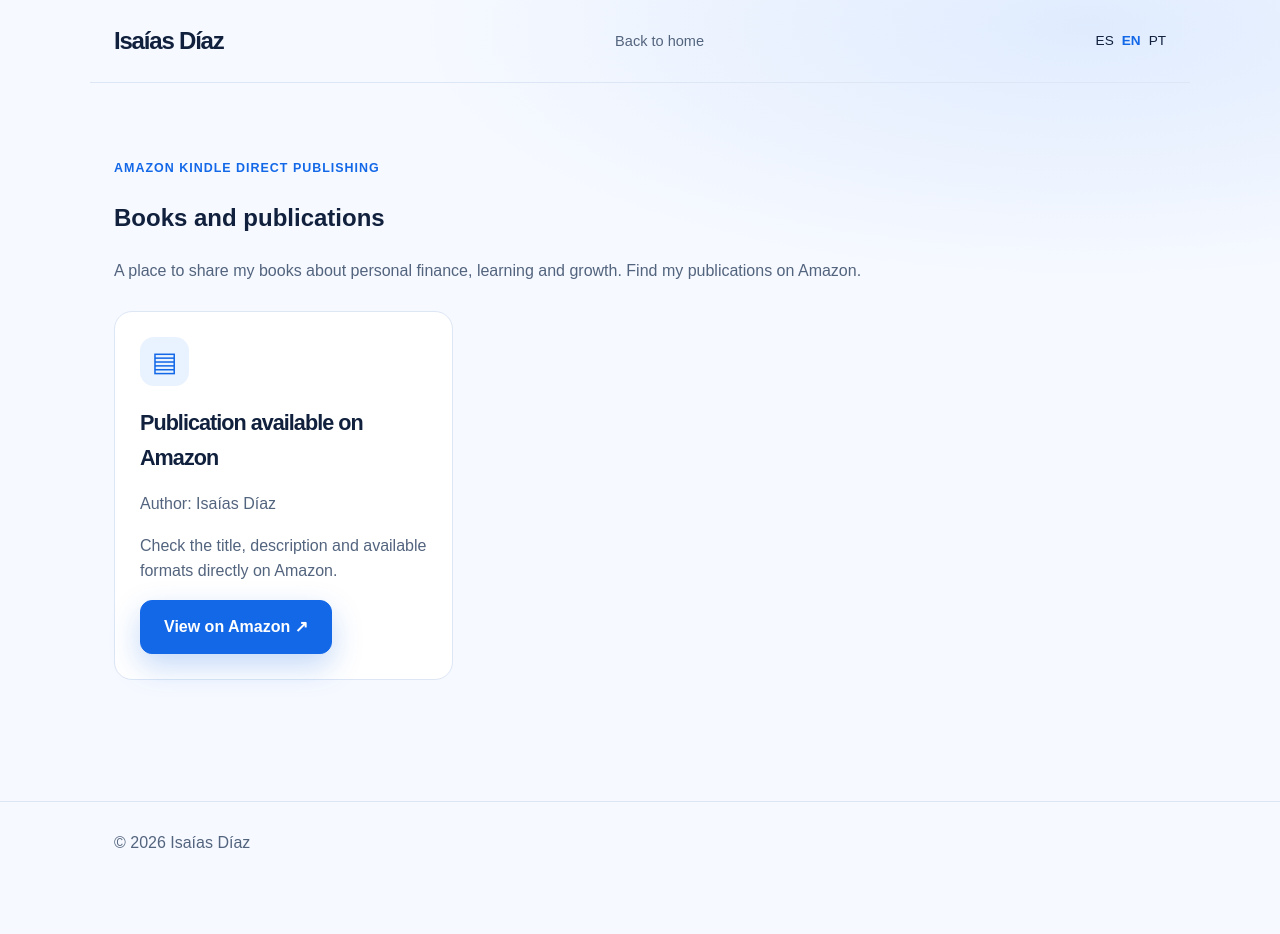
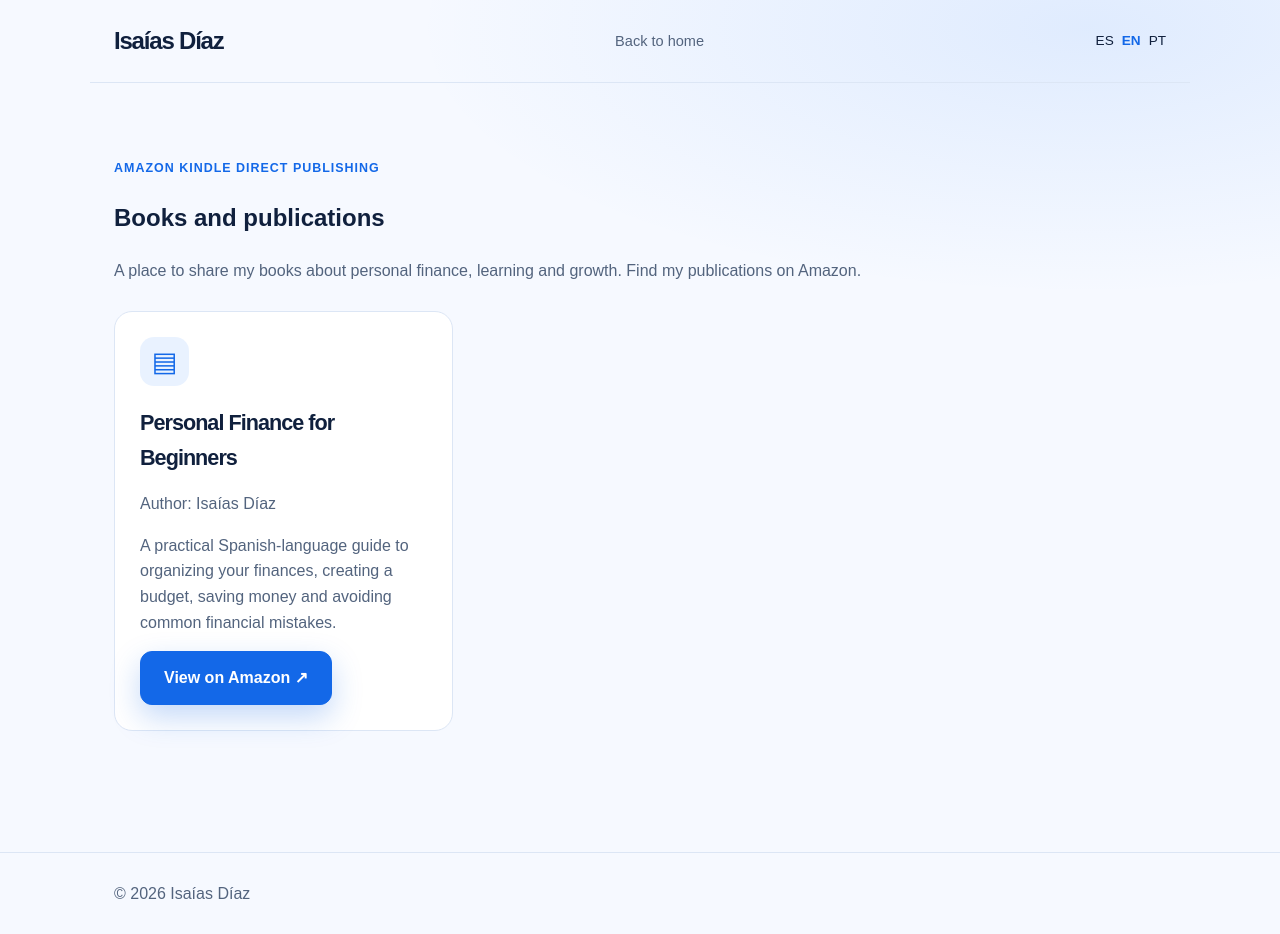
Before and after one commit to roshi2709/isaiasdiaz-web, a Next.js app: page /en/libros/ in a window 1280 px wide. Before the commit the page ends 883 px from the top, so only its background shows below. Built offline with nearby package versions, Linux system fonts and the light colour scheme.

Commit message:
content: add verified finance book title and descriptions in books catalog

```diff
--- a/src/app/[lang]/libros/page.tsx
+++ b/src/app/[lang]/libros/page.tsx
@@ -1,9 +1,9 @@
 import type { Metadata } from 'next';
 import Link from 'next/link';
 const translations={
- es:{title:'Libros de Isaías Díaz',description:'Descubre los libros publicados por Isaías Díaz y encuéntralos en Amazon.',heading:'Libros y publicaciones',intro:'Un espacio para compartir mis libros sobre finanzas personales, aprendizaje y crecimiento. Aquí encontrarás las publicaciones disponibles en Amazon.',book:'Publicación disponible en Amazon',detail:'Consulta el título, la descripción y los formatos disponibles directamente en Amazon.',buy:'Ver libro en Amazon',back:'Volver al inicio',author:'Autor: Isaías Díaz'},
- en:{title:'Books by Isaías Díaz',description:'Explore books by Isaías Díaz available on Amazon.',heading:'Books and publications',intro:'A place to share my books about personal finance, learning and growth. Find my publications on Amazon.',book:'Publication available on Amazon',detail:'Check the title, description and available formats directly on Amazon.',buy:'View on Amazon',back:'Back to home',author:'Author: Isaías Díaz'},
- pt:{title:'Livros de Isaías Díaz',description:'Conheça os livros de Isaías Díaz disponíveis na Amazon.',heading:'Livros e publicações',intro:'Um espaço para compartilhar meus livros sobre finanças pessoais, aprendizado e crescimento. Encontre minhas publicações na Amazon.',book:'Publicação disponível na Amazon',detail:'Confira o título, a descrição e os formatos disponíveis diretamente na Amazon.',buy:'Ver na Amazon',back:'Voltar ao início',author:'Autor: Isaías Díaz'}
+ es:{title:'Libros de Isaías Díaz',description:'Descubre los libros publicados por Isaías Díaz y encuéntralos en Amazon.',heading:'Libros y publicaciones',intro:'Un espacio para compartir mis libros sobre finanzas personales, aprendizaje y crecimiento. Aquí encontrarás las publicaciones disponibles en Amazon.',book:'Finanzas personales para principiantes',detail:'Guía práctica para aprender a manejar tu dinero de forma simple, clara y efectiva. Aprende a organizar ingresos y gastos, elaborar un presupuesto, ahorrar y evitar errores financieros comunes.',buy:'Ver libro en Amazon',back:'Volver al inicio',author:'Autor: Isaías Díaz'},
+ en:{title:'Books by Isaías Díaz',description:'Explore books by Isaías Díaz available on Amazon.',heading:'Books and publications',intro:'A place to share my books about personal finance, learning and growth. Find my publications on Amazon.',book:'Personal Finance for Beginners',detail:'A practical Spanish-language guide to organizing your finances, creating a budget, saving money and avoiding common financial mistakes.',buy:'View on Amazon',back:'Back to home',author:'Author: Isaías Díaz'},
+ pt:{title:'Livros de Isaías Díaz',description:'Conheça os livros de Isaías Díaz disponíveis na Amazon.',heading:'Livros e publicações',intro:'Um espaço para compartilhar meus livros sobre finanças pessoais, aprendizado e crescimento. Encontre minhas publicações na Amazon.',book:'Finanças pessoais para iniciantes',detail:'Guia prática em espanhol para organizar suas finanças, criar um orçamento, economizar e evitar erros financeiros comuns.',buy:'Ver na Amazon',back:'Voltar ao início',author:'Autor: Isaías Díaz'}
 } as const;
 type Lang=keyof typeof translations;
 export function generateStaticParams(){return [{lang:'es'},{lang:'en'},{lang:'pt'}]}
```
